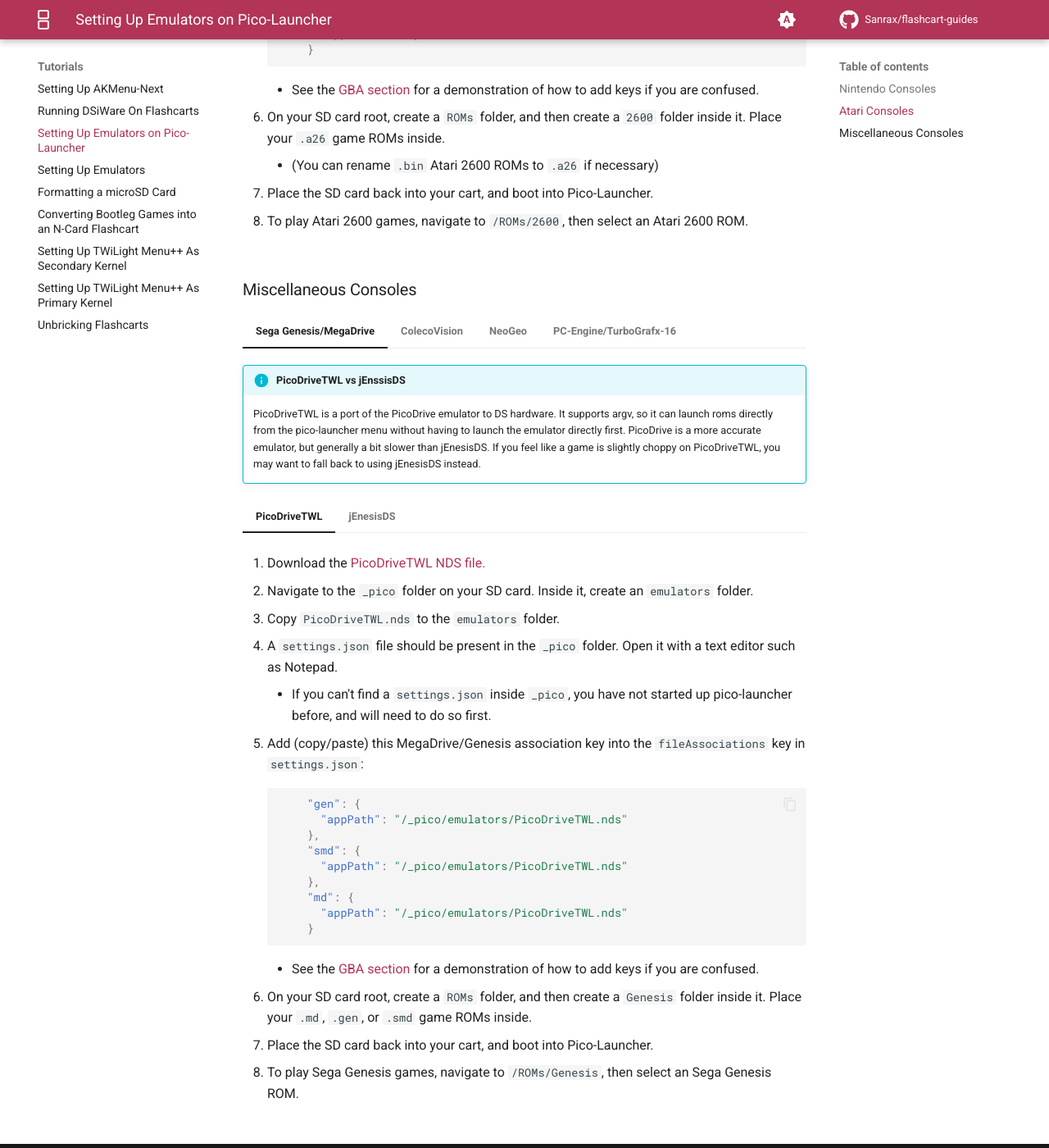
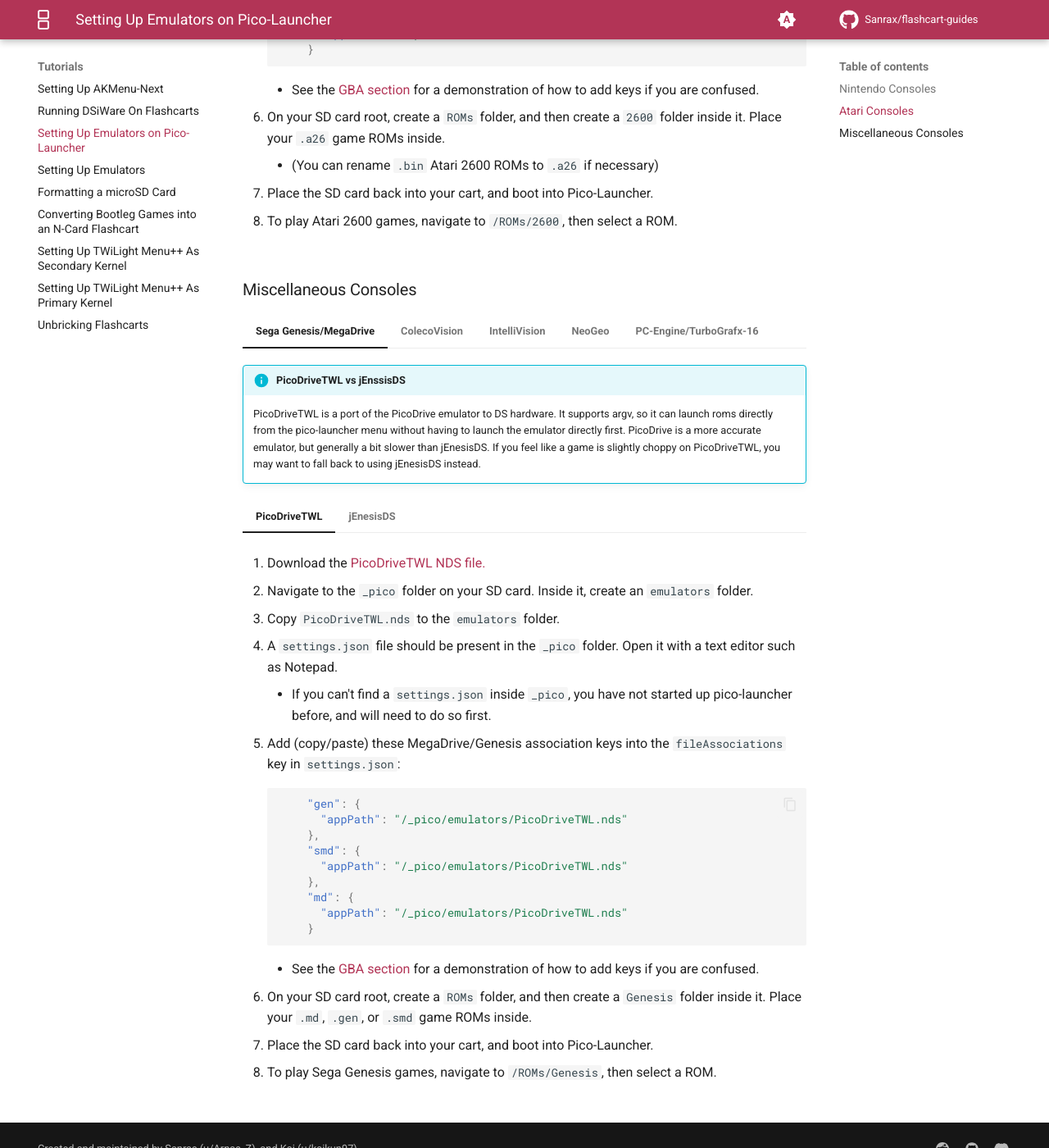
Before and after one commit to Sanrax/flashcart-guides, an MkDocs documentation site: the page built from docs/tutorials/emulators-pico.md, in a window 1280 px wide and 1400 px high, scrolled down 2670 px. Shown: the whole window at 82% size. Built offline with MkDocs 1.6.1 and Material for MkDocs 9.7.7, drawn with Linux system fonts in a browser that asks for light colours; comment, search, counter and statistics services are not loaded; some of the changed lines change nothing that is shown.

Commit message:
Add ColecoDS and NintelliVision

````diff
--- a/docs/tutorials/emulators-pico.md
+++ b/docs/tutorials/emulators-pico.md
@@ -309,7 +309,7 @@
 
     1. Place the SD card back into your cart, and boot into Pico-Launcher.
 
-    1. To play Atari 2600 games, navigate to `/ROMs/2600`, then select an Atari 2600 ROM.
+    1. To play Atari 2600 games, navigate to `/ROMs/2600`, then select a ROM.
 
 === "Atari 5200"
 
@@ -345,7 +345,7 @@
 
     1. Place the SD card back into your cart, and boot into Pico-Launcher.
 
-    1. To play Atari 5200 games, navigate to `/ROMs/5200`, then select an Atari 5200 ROM.
+    1. To play Atari 5200 games, navigate to `/ROMs/5200`, then select a ROM.
 
 === "Atari 7800"
 
@@ -385,7 +385,7 @@
 
     1. Place the SD card back into your cart, and boot into Pico-Launcher.
 
-    1. To play Atari 7800 games, navigate to `/ROMs/7800`, then select an Atari 7800 ROM.
+    1. To play Atari 7800 games, navigate to `/ROMs/7800`, then select a ROM.
 
 === "Atari 800/400"
 
@@ -458,7 +458,7 @@
         1. A `settings.json` file should be present in the `_pico` folder. Open it with a text editor such as Notepad.
             - If you can't find a `settings.json` inside `_pico`, you have not started up pico-launcher before, and will need to do so first.
 
-        1. Add (copy/paste) this MegaDrive/Genesis association key into the `fileAssociations` key in `settings.json`:
+        1. Add (copy/paste) these MegaDrive/Genesis association keys into the `fileAssociations` key in `settings.json`:
             ``` json
                 "gen": {
                   "appPath": "/_pico/emulators/PicoDriveTWL.nds"
@@ -476,7 +476,7 @@
 
         1. Place the SD card back into your cart, and boot into Pico-Launcher.
 
-        1. To play Sega Genesis games, navigate to `/ROMs/Genesis`, then select an Sega Genesis ROM.
+        1. To play Sega Genesis games, navigate to `/ROMs/Genesis`, then select a ROM.
 
     === "jEnesisDS"
 
@@ -504,25 +504,121 @@
 
     1. Download the [ColecoDS NDS file.](https://github.com/wavemotion-dave/ColecoDS/releases/latest/download/ColecoDS.nds)
 
-    1. Create an `Emulators` folder on your SD card root.
+    1. Navigate to the `_pico` folder on your SD card. Inside it, create an `emulators` folder.
 
-    1. Copy `ColecoDS.nds` to the `Emulators` folder on your SD card.
+    1. Copy `ColecoDS.nds` to the `emulators` folder.
+
+    1. A `settings.json` file should be present in the `_pico` folder. Open it with a text editor such as Notepad.
+        - If you can't find a `settings.json` inside `_pico`, you have not started up pico-launcher before, and will need to do so first.
+
+    1. Add (copy/paste) these ColecoVision association keys into the `fileAssociations` key in `settings.json`:
+        ``` json
+            "col": {
+              "appPath": "/_pico/emulators/ColecoDS.nds"
+            },
+            "cas": {
+              "appPath": "/_pico/emulators/ColecoDS.nds"
+            },
+            "com": {
+              "appPath": "/_pico/emulators/ColecoDS.nds"
+            },
+            "cv": {
+              "appPath": "/_pico/emulators/ColecoDS.nds"
+            },
+            "ddp": {
+              "appPath": "/_pico/emulators/ColecoDS.nds"
+            },
+            "dsk": {
+              "appPath": "/_pico/emulators/ColecoDS.nds"
+            },
+            "mtx": {
+              "appPath": "/_pico/emulators/ColecoDS.nds"
+            },
+            "msx": {
+              "appPath": "/_pico/emulators/ColecoDS.nds"
+            },
+            "m5": {
+              "appPath": "/_pico/emulators/ColecoDS.nds"
+            },
+            "pen": {
+              "appPath": "/_pico/emulators/ColecoDS.nds"
+            },
+            "pv": {
+              "appPath": "/_pico/emulators/ColecoDS.nds"
+            },
+            "pv1": {
+              "appPath": "/_pico/emulators/ColecoDS.nds"
+            }
+        ```
+        - See the [GBA section](./emulators-pico.md/#__tabbed_2_1) for a demonstration of how to add keys if you are confused.
 
     1. On your SD card root, create a `ROMs` folder, and then create two folders inside: `Coleco` and `BIOS`.
 
     1. Place your ColecoVision game ROMs inside the `Coleco` folder.
 
+        !!! note "Supported ROM Types"
+
+            ColecoDS supports *lots* of similar hardware games. The following file extensions are supported:
+
+            `.cas`, `.col`, `.com`, `.cv`, `.ddp`, `.dsk`, `.mtx`, `.msx`, `.m5`, `.pen`, `.pv`, `.pv1`
+
+            See the [ColecoDS README](https://github.com/wavemotion-dave/ColecoDS/blob/main/README.md) for more information.
+
     1. Obtain a ColecoVision BIOS dump. Rename the file to `coleco.rom` if it isn't named that already.
 
     1. Place the `coleco.rom` file in `/ROMs/BIOS`.
 
-    1. Place the SD card back into your cart, and boot into the menu.
+        !!! tip "Supported BIOS Files"
 
-    1. To play ColecoVision games, navigate to the `Emulators` folder, launch `ColecoDS.nds`, and select a ROM in the menu.
+            As ColecoDS supports lots of similar architecture devices as well, it also has support for many more BIOSes.
 
-    !!! tip
+            See the [ColecoDS README](https://github.com/wavemotion-dave/ColecoDS/blob/main/README.md) for a full list of supported BIOSes.
 
-        More consoles than just ColecoVision are supported by ColecoDS - similar architecture devices are also emulated. See the [ColecoDS README](https://github.com/wavemotion-dave/ColecoDS/blob/main/README.md) for more information, and a full list of supported BIOSes.
+    1. Place the SD card back into your cart, and boot into Pico-Launcher.
+
+    1. To play ColecoVision games, navigate to `/ROMs/Coleco`, then select a ROM.
+
+=== "IntelliVision"
+
+    1. Download the [NintelliVision NDS file.](https://github.com/wavemotion-dave/NINTV-DS/releases/latest/download/NINTV-DS.nds)
+
+    1. Navigate to the `_pico` folder on your SD card. Inside it, create an `emulators` folder.
+
+    1. Copy `NINTV-DS.nds` to the `emulators` folder.
+
+    1. A `settings.json` file should be present in the `_pico` folder. Open it with a text editor such as Notepad.
+        - If you can't find a `settings.json` inside `_pico`, you have not started up pico-launcher before, and will need to do so first.
+
+    1. Add (copy/paste) this IntelliVision association key into the `fileAssociations` key in `settings.json`:
+        ``` json
+            "int": {
+              "appPath": "/_pico/emulators/NINTV-DS.nds"
+            }
+        ```
+        - See the [GBA section](./emulators-pico.md/#__tabbed_2_1) for a demonstration of how to add keys if you are confused.
+
+    1. On your SD card root, create a `ROMs` folder, and then create two folders inside: `INTV` and `BIOS`.
+
+    1. Place your IntelliVision `.int` game ROMs inside the `INTV` folder.
+
+    1. Obtain at minimum, the two required BIOS dumps for NintelliVision: `grom.bin` and `exec.bin`.
+
+        !!! note "Supported BIOS Files"
+
+            NintelliVision supports extra BIOS files for maximum game compatibility, and the developer advises users to obtain copies of all supported BIOSes to get the best experience with NintelliVision. Below is a list of supported BIOSes and their hashes:
+
+            - `grom.bin` - **[REQUIRED]** 2KB, CRC32: `683A4158`
+            - `exec.bin` - **[REQUIRED]** 8KB, CRC32: `CBCE86F7`
+            - `ivoice.bin` - [Optional] For Intellivoice games - 2KB, CRC32: `0DE7579D`
+            - `ecs.bin` - [Optional] For ECS games - 24KB, CRC32: `EA790A06`
+            - `wbexec.bin` - [Optional] For full Tutorvision mode - 16KB, CRC32: `7558A4CF`
+            - `wbgrom.bin` - [Optional] For full Tutorvision mode - 2KB, CRC32 `82736456`
+
+    1. Place your IntelliVision BIOS files in `/ROMs/BIOS`.
+
+    1. Place the SD card back into your cart, and boot into Pico-Launcher.
+
+    1. To play IntelliVision games, navigate to `/ROMs/INTV`, then select a ROM.
 
 === "NeoGeo"
 
````
